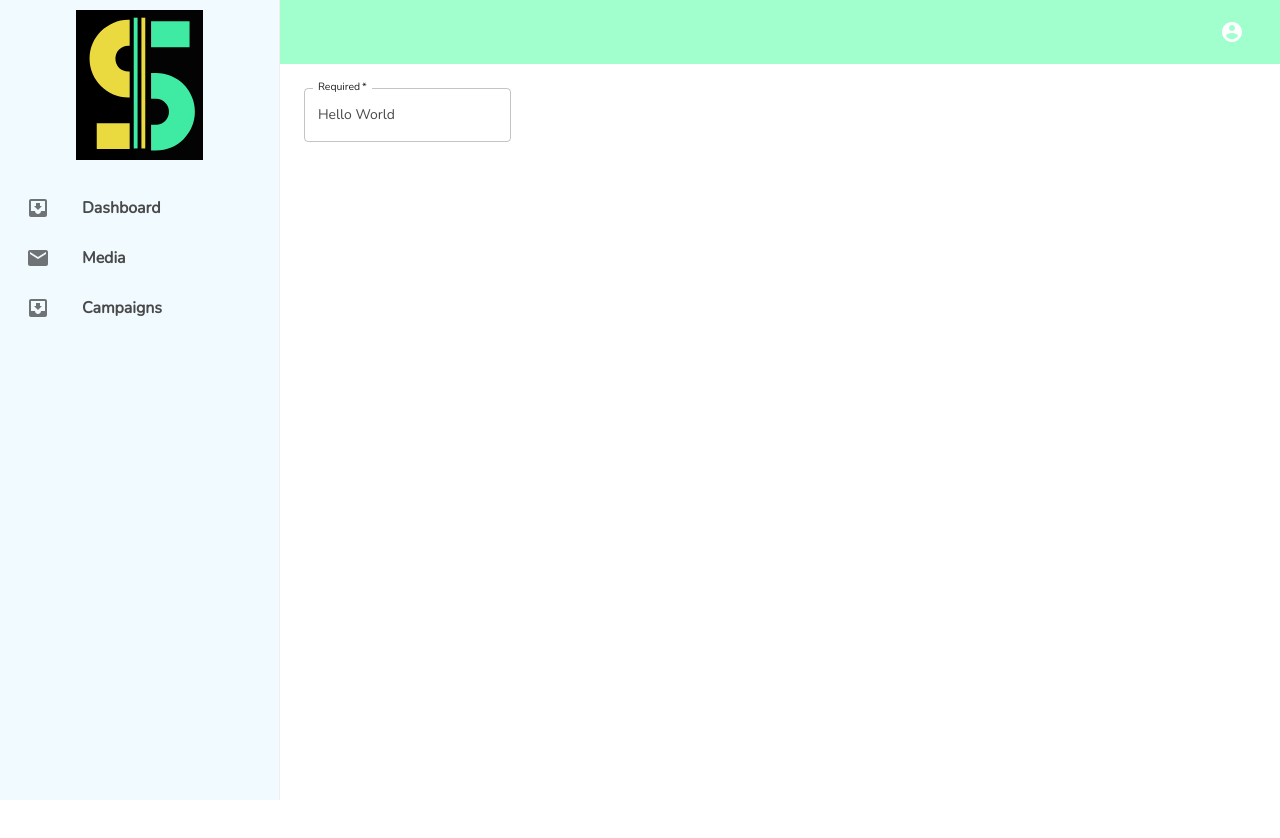
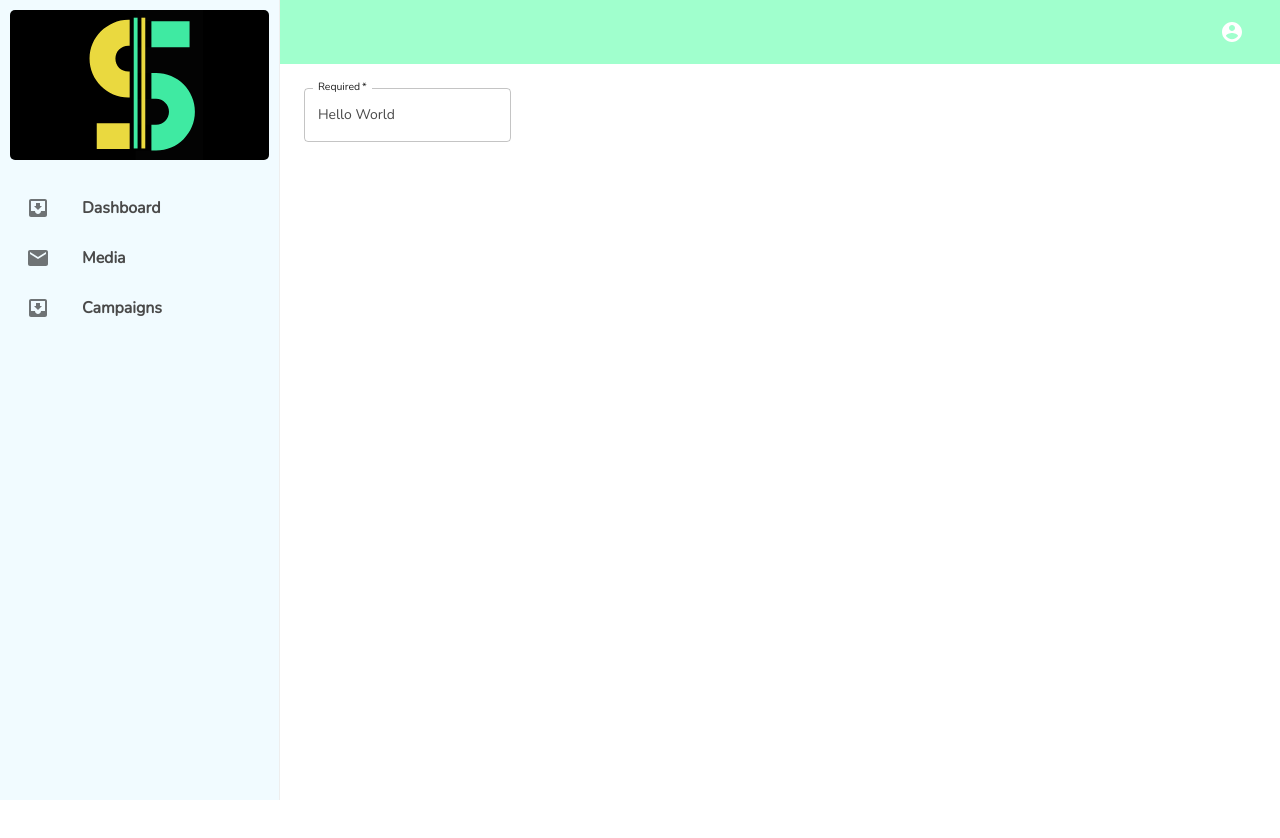
Before and after one commit to kukuhBaiquni/qunicode, a React (Create React App) app: page / in a window 1280 px wide. Shown: the top 838 px of the page. Built offline with nearby package versions, Linux system fonts and the light colour scheme; a web font is replaced by a local one.

Commit message:
unfinished

```diff
--- a/src/Components/MenuList/MenuList-jss.js
+++ b/src/Components/MenuList/MenuList-jss.js
@@ -11,6 +11,7 @@ const useStyles = makeStyles((theme) => ({
     alignItems: 'center',
     flexDirection: 'column',
     marginBottom: 15,
+    backgroundColor: theme.palette.black,
     borderRadius: 5,
   },
   imageLogo: {
```
